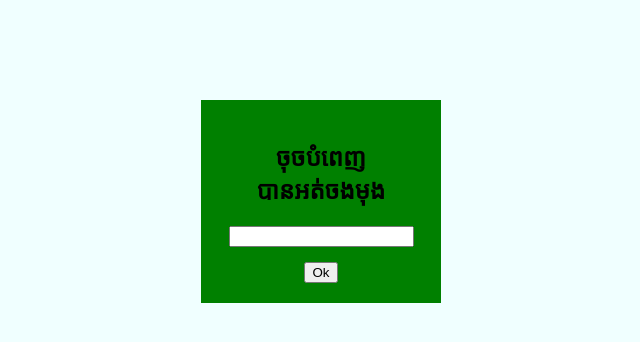
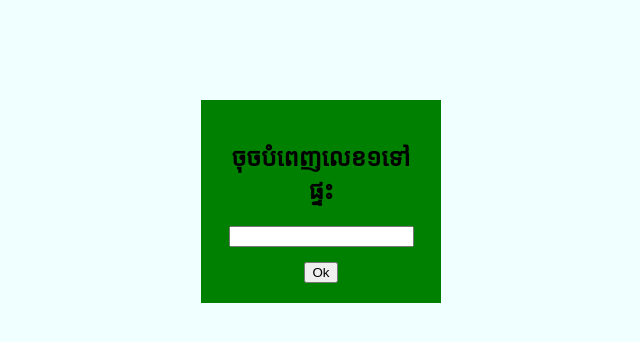
Before and after one commit to Chamraeun99/chalenge, a plain HTML site: page index.htm in a window 1280 px wide. Shown: the whole page, without its empty margins (159-799 px from the left). Drawn offline with Linux system fonts and the light colour scheme.

Commit message:
Update index.htm

```diff
--- a/index.htm
+++ b/index.htm
@@ -8,11 +8,12 @@
 </head>
 <body>
     <div class="container">
-        <h2 id="hello">ចុចបំពេញបានអត់ចងមុង</h2>
+        <h2 id="hello">ចុចបំពេញលេខ១ទៅផ្ទះ</h2>
         <p id="hello2"></p>
         <input id="in" type="number"><br>
         <button id="bt" type="submit">Ok</button>
         <script src="script.js"></script>
     </div>
 </body>
+
 </html>
```
